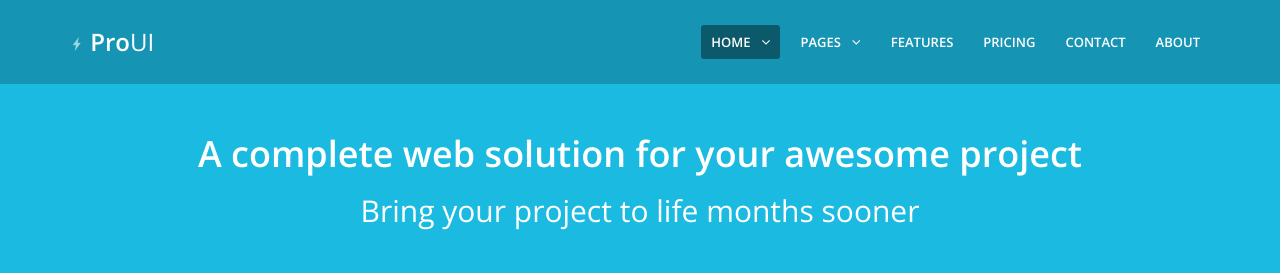
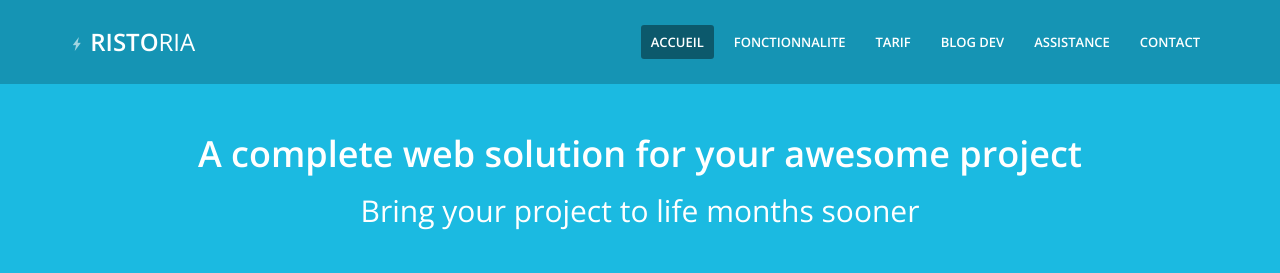
Before and after one commit to CRIDIP-SWD/RISTOSITE, a PHP site: page / in a window 1280 px wide. Shown: the top 273 px of the page. Run offline with PHP 8.4, Linux system fonts and the light colour scheme; some libraries are stand-ins or nearby versions.

Commit message:
COMMIT 19315-1

```diff
--- a/index.php
+++ b/index.php
@@ -4,7 +4,7 @@
     <head>
         <meta charset="utf-8">
 
-        <title>ProUI Frontend - Responsive Bootstrap Site Template</title>
+        <title>RISTORIA - Ristogest Basique pour les Comités</title>
 
         <meta name="description" content="ProUI Frontend is a Responsive Bootstrap Site Template created by pixelcave and added as a bonus in ProUI Admin Template package which is published on Themeforest.">
         <meta name="author" content="pixelcave">
@@ -51,7 +51,7 @@
                 <div class="container">
                     <!-- Site Logo -->
                     <a href="index.html" class="site-logo">
-                        <i class="gi gi-flash"></i> <strong>Pro</strong>UI
+                        <i class="gi gi-flash"></i> <strong>RISTO</strong>RIA
                     </a>
                     <!-- Site Logo -->
 
@@ -74,68 +74,23 @@
                             </li>
                             <!-- END Menu Toggle -->
                             <li class="active">
-                                <a href="javascript:void(0)" class="site-nav-sub"><i class="fa fa-angle-down site-nav-arrow"></i>Home</a>
-                                <ul>
-                                    <li>
-                                        <a href="index.html" class="active">Full Width</a>
-                                    </li>
-                                    <li>
-                                        <a href="index_alt.html">Full Width (Dark)</a>
-                                    </li>
-                                    <li>
-                                        <a href="index_parallax.html">Full Width Parallax</a>
-                                    </li>
-                                    <li>
-                                        <a href="index_boxed.html">Boxed</a>
-                                    </li>
-                                    <li>
-                                        <a href="index_boxed_alt.html">Boxed (Dark)</a>
-                                    </li>
-                                    <li>
-                                        <a href="index_boxed_parallax.html">Boxed Parallax</a>
-                                    </li>
-                                </ul>
+                                <a href="index.php">ACCUEIL</a>
+
                             </li>
                             <li>
-                                <a href="javascript:void(0)" class="site-nav-sub"><i class="fa fa-angle-down site-nav-arrow"></i>Pages</a>
-                                <ul>
-                                    <li>
-                                        <a href="blog.html">Blog</a>
-                                    </li>
-                                    <li>
-                                        <a href="blog_post.html">Blog Post</a>
-                                    </li>
-                                    <li>
-                                        <a href="portfolio_4.html">Portfolio 4 Columns</a>
-                                    </li>
-                                    <li>
-                                        <a href="portfolio_3.html">Portfolio 3 Columns</a>
-                                    </li>
-                                    <li>
-                                        <a href="portfolio_2.html">Portfolio 2 Columns</a>
-                                    </li>
-                                    <li>
-                                        <a href="portfolio_single.html">Portfolio Single</a>
-                                    </li>
-                                    <li>
-                                        <a href="team.html">Team</a>
-                                    </li>
-                                    <li>
-                                        <a href="helpdesk.html">Helpdesk</a>
-                                    </li>
-                                </ul>
+                                <a href="fonction.php">FONCTIONNALITE</a>
                             </li>
                             <li>
-                                <a href="features.html">Features</a>
+                                <a href="tarif.php">TARIF</a>
                             </li>
                             <li>
-                                <a href="pricing.html">Pricing</a>
+                                <a href="dev-blog.php">BLOG DEV</a>
                             </li>
                             <li>
-                                <a href="contact.html">Contact</a>
+                                <a href="assistance.php">ASSISTANCE</a>
                             </li>
                             <li>
-                                <a href="about.html">About</a>
+                                <a href="contact.php">CONTACT</a>
                             </li>
                         </ul>
                         <!-- END Main Menu -->
```
